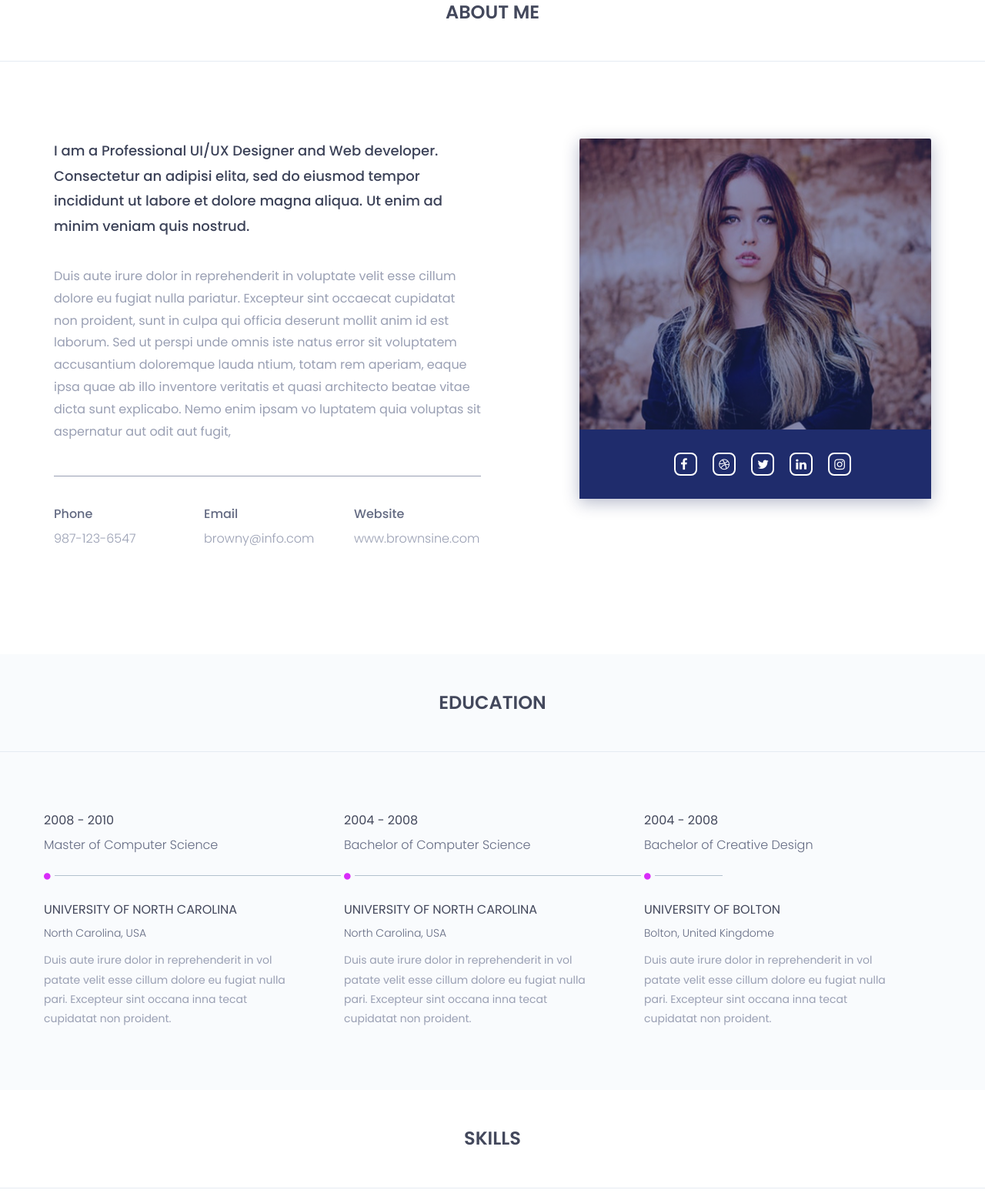
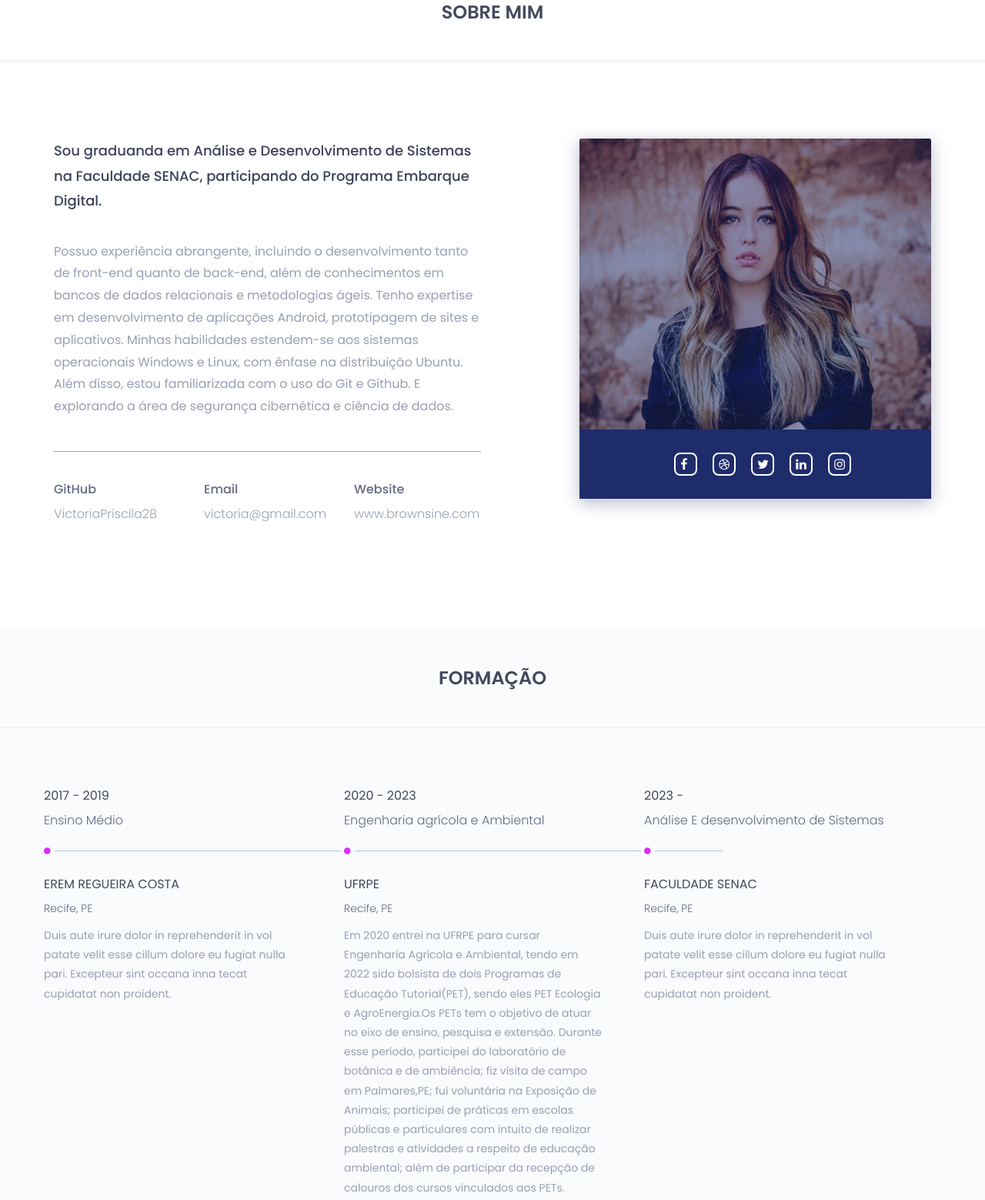
Before and after one commit to VictoriaPriscila28/VictoriaPriscila28.github.io, a plain HTML site: page index.html in a window 1280 px wide. Shown: the part 937-2496 px from the top of the page at 77% size. Drawn offline with nearby package versions, Linux system fonts and the light colour scheme.

Commit message:
add some aspects on education

```diff
--- a/index.html
+++ b/index.html
@@ -117,7 +117,7 @@
 		<!--about start -->
 		<section id="about" class="about">
 			<div class="section-heading text-center">
-				<h2>about me</h2>
+				<h2>Sobre mim</h2>
 			</div>
 			<div class="container">
 				<div class="about-content">
@@ -125,22 +125,28 @@
 						<div class="col-sm-6">
 							<div class="single-about-txt">
 								<h3>
-									I am a Professional UI/UX Designer and Web developer. Consectetur an adipisi elita, sed do eiusmod tempor incididunt ut labore et dolore magna aliqua. Ut enim ad minim veniam quis nostrud.
+								Sou graduanda em Análise e Desenvolvimento de Sistemas na Faculdade SENAC, participando do
+Programa Embarque Digital.
 								</h3>
 								<p>
-									Duis aute irure dolor in reprehenderit in voluptate velit esse cillum dolore eu fugiat nulla pariatur. Excepteur sint occaecat cupidatat non proident, sunt in culpa qui officia deserunt mollit anim id est laborum. Sed ut perspi unde omnis iste natus error sit voluptatem accusantium doloremque lauda ntium, totam rem aperiam, eaque ipsa quae ab illo inventore veritatis et quasi architecto beatae vitae dicta sunt explicabo. Nemo enim ipsam vo luptatem quia voluptas sit aspernatur aut odit aut fugit,
+							Possuo experiência abrangente, incluindo o desenvolvimento tanto de
+front-end quanto de back-end, além de conhecimentos em bancos de dados relacionais e
+metodologias ágeis. Tenho expertise em desenvolvimento de aplicações Android, prototipagem de
+sites e aplicativos. Minhas habilidades estendem-se aos sistemas operacionais Windows e Linux,
+com ênfase na distribuição Ubuntu. Além disso, estou familiarizada com o uso do Git e Github. E
+explorando a área de segurança cibernética e ciência de dados.
 								</p>
 								<div class="row">
 									<div class="col-sm-4">
 										<div class="single-about-add-info">
-											<h3>phone</h3>
-											<p>987-123-6547</p>
+											<h3>GitHub</h3>
+											<p>VictoriaPriscila28</p>
 										</div>
 									</div>
 									<div class="col-sm-4">
 										<div class="single-about-add-info">
 											<h3>email</h3>
-											<p>browny@info.com</p>
+											<p>victoria@gmail.com</p>
 										</div>
 									</div>
 									<div class="col-sm-4">
@@ -201,7 +207,7 @@
 		<!--education start -->
 		<section id="education" class="education">
 			<div class="section-heading text-center">
-				<h2>education</h2>
+				<h2>Formação</h2>
 			</div>
 			<div class="container">
 				<div class="education-horizontal-timeline">
@@ -209,8 +215,8 @@
 						<div class="col-sm-4">
 							<div class="single-horizontal-timeline">
 								<div class="experience-time">
-									<h2>2008 - 2010</h2>
-									<h3>master <span>of </span> computer science</h3>
+									<h2>2017 - 2019</h2>
+									<h3>Ensino <span> </span> médio</h3>
 								</div><!--/.experience-time-->
 								<div class="timeline-horizontal-border">
 									<i class="fa fa-circle" aria-hidden="true"></i>
@@ -219,9 +225,9 @@
 								<div class="timeline">
 									<div class="timeline-content">
 										<h4 class="title">
-											university of north carolina
+											EREM Regueira Costa
 										</h4>
-										<h5>north carolina, USA</h5>
+										<h5>Recife, PE</h5>
 										<p class="description">
 											Duis aute irure dolor in reprehenderit in vol patate velit esse cillum dolore eu fugiat nulla pari. Excepteur sint occana inna tecat cupidatat non proident.
 										</p>
@@ -232,8 +238,8 @@
 						<div class="col-sm-4">
 							<div class="single-horizontal-timeline">
 								<div class="experience-time">
-									<h2>2004 - 2008</h2>
-									<h3>bachelor <span>of </span> computer science</h3>
+									<h2>2020 - 2023</h2>
+									<h3>Engenharia <span> Agrícola e</span> Ambiental</h3>
 								</div><!--/.experience-time-->
 								<div class="timeline-horizontal-border">
 									<i class="fa fa-circle" aria-hidden="true"></i>
@@ -242,11 +248,11 @@
 								<div class="timeline">
 									<div class="timeline-content">
 										<h4 class="title">
-											university of north carolina
+											UFRPE
 										</h4>
-										<h5>north carolina, USA</h5>
+										<h5>Recife, PE</h5>
 										<p class="description">
-											Duis aute irure dolor in reprehenderit in vol patate velit esse cillum dolore eu fugiat nulla pari. Excepteur sint occana inna tecat cupidatat non proident.
+										Em 2020 entrei na UFRPE para cursar Engenharia Agrícola e Ambiental, tendo em  2022 sido bolsista de dois Programas de Educação Tutorial(PET), sendo eles PET Ecologia e AgroEnergia.Os PETs tem o objetivo de atuar no eixo de ensino, pesquisa e extensão. Durante esse período, participei do laboratório de botânica e de ambiência; fiz visita de campo em Palmares,PE; fui voluntária na Exposição de Animais; participei de práticas em escolas públicas e particulares com intuito de realizar palestras e atividades a respeito de educação ambiental; além de participar da recepção de calouros dos cursos vinculados aos PETs.
 										</p>
 									</div><!--/.timeline-content-->
 								</div><!--/.timeline-->
@@ -255,8 +261,8 @@
 						<div class="col-sm-4">
 							<div class="single-horizontal-timeline">
 								<div class="experience-time">
-									<h2>2004 - 2008</h2>
-									<h3>bachelor <span>of </span> creative design</h3>
+									<h2>2023 - </h2>
+									<h3>Análise e <span> Desenvolvimento de </span> Sistemas</h3>
 								</div><!--/.experience-time-->
 								<div class="timeline-horizontal-border">
 									<i class="fa fa-circle" aria-hidden="true"></i>
@@ -266,9 +272,9 @@
 								<div class="timeline">
 									<div class="timeline-content">
 										<h4 class="title">
-											university of bolton
+											Faculdade Senac
 										</h4>
-										<h5>bolton, united kingdome</h5>
+										<h5>Recife, PE</h5>
 										<p class="description">
 											Duis aute irure dolor in reprehenderit in vol patate velit esse cillum dolore eu fugiat nulla pari. Excepteur sint occana inna tecat cupidatat non proident.
 										</p>
@@ -287,7 +293,7 @@
 		<section id="skills" class="skills">
 				<div class="skill-content">
 					<div class="section-heading text-center">
-						<h2>skills</h2>
+						<h2>Habilidades</h2>
 					</div>
 					<div class="container">
 						<div class="row">
@@ -301,7 +307,7 @@
 
 												</div>
 											</div>
-											<h3>90%</h3>
+											<h3>80%</h3>
 										</div>
 									</div><!-- /.barWrapper -->
 									<div class="barWrapper">
@@ -397,7 +403,7 @@
 		<!--experience start -->
 		<section id="experience" class="experience">
 			<div class="section-heading text-center">
-				<h2>experience</h2>
+				<h2>Experiência</h2>
 			</div>
 			<div class="container">
 				<div class="experience-content">
```
Also changed, not shown: assets/logo/favicon.png (deleted).
